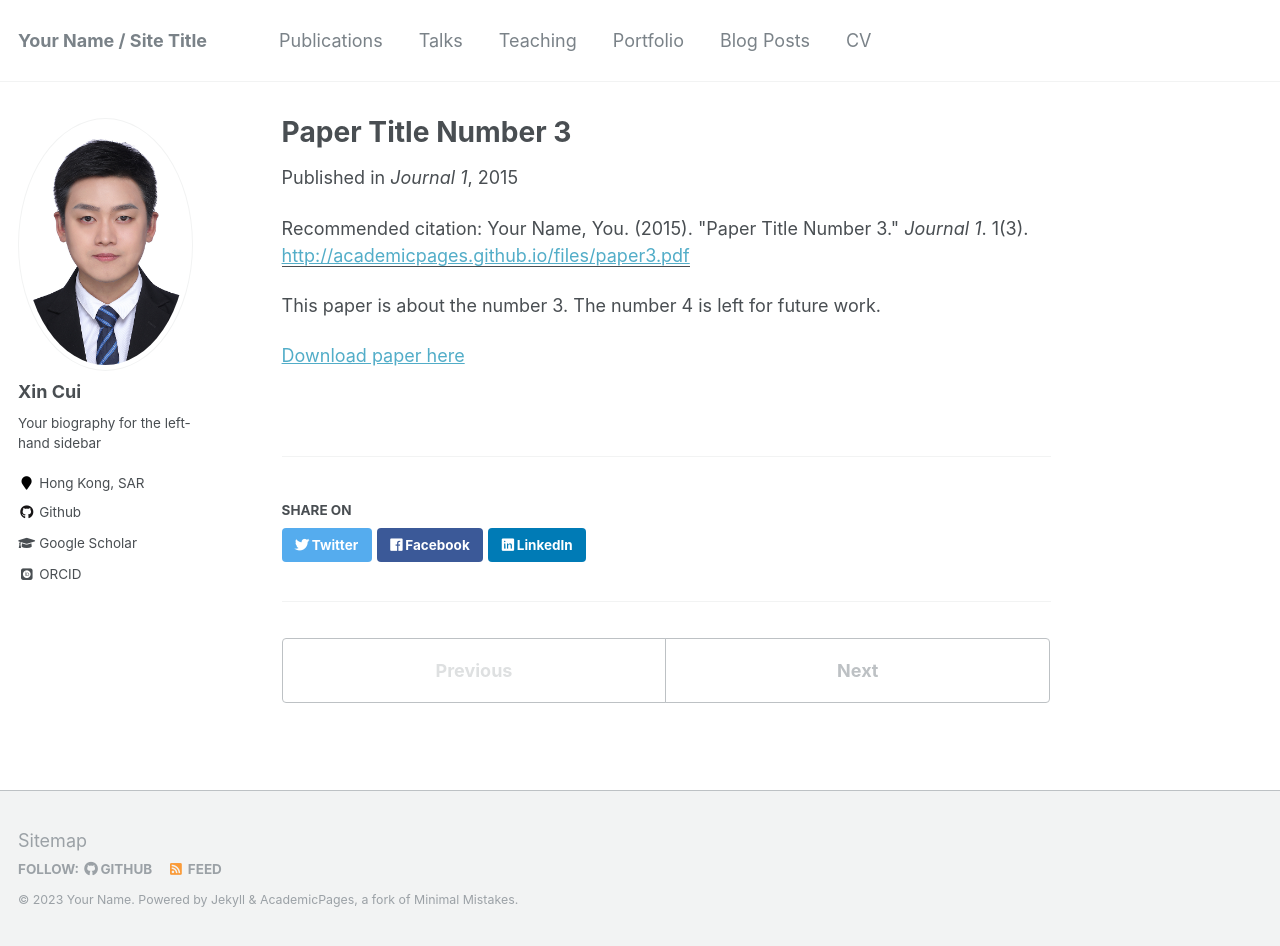
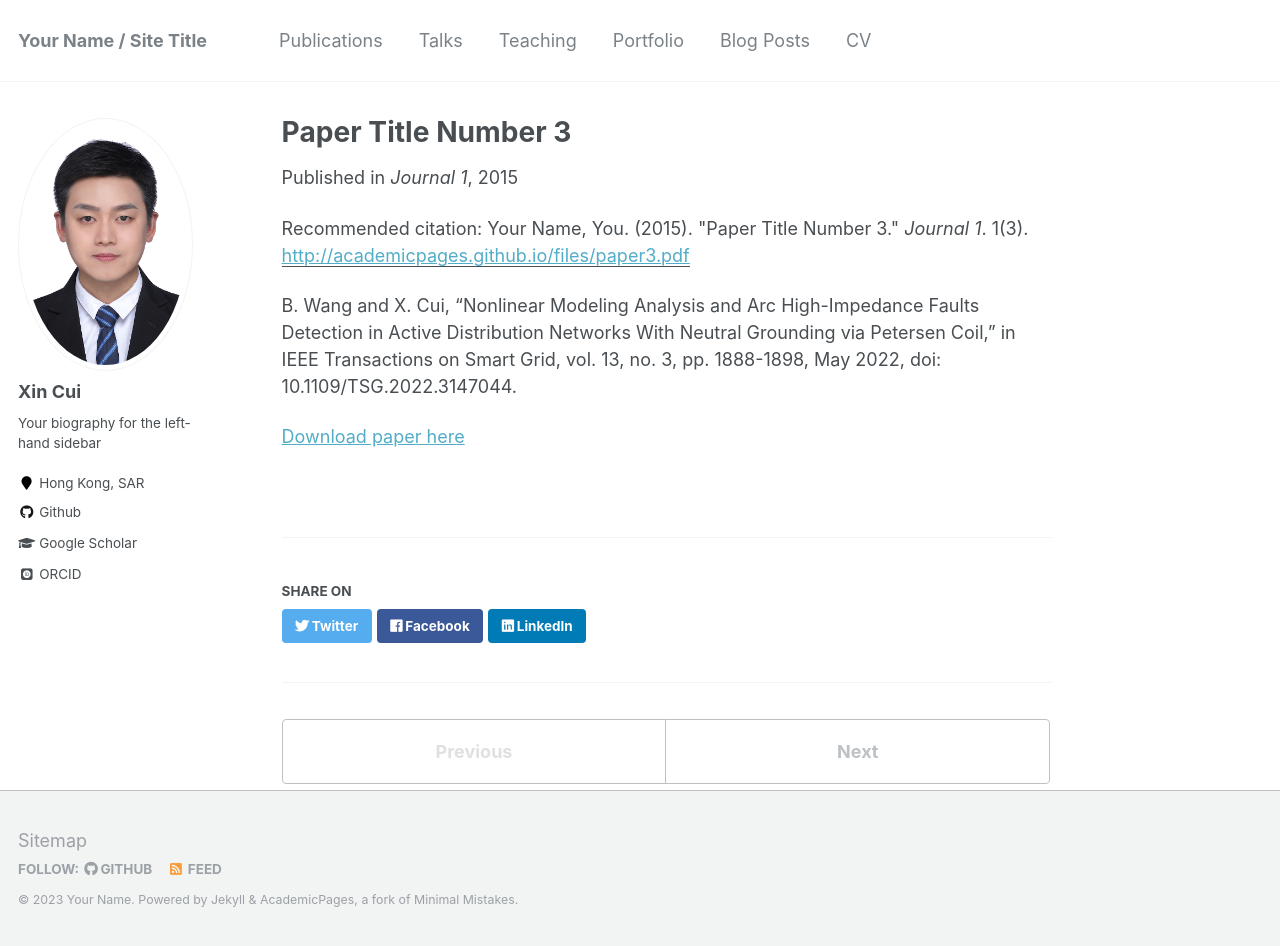
Before and after one commit to CUIXINPOWER/web, a Jekyll site: the page built from _publications/2015-10-01-paper-title-number-3.md, in a window 1280 px wide and 946 px high. Built offline with Jekyll 4.4.1, drawn with Linux system fonts in a browser that asks for light colours; some web fonts are replaced.

Commit message:
Update 2015-10-01-paper-title-number-3.md

```diff
--- a/_publications/2015-10-01-paper-title-number-3.md
+++ b/_publications/2015-10-01-paper-title-number-3.md
@@ -8,6 +8,6 @@ venue: 'Journal 1'
 paperurl: 'http://academicpages.github.io/files/paper3.pdf'
 citation: 'Your Name, You. (2015). &quot;Paper Title Number 3.&quot; <i>Journal 1</i>. 1(3).'
 ---
-This paper is about the number 3. The number 4 is left for future work.
+B. Wang and X. Cui, "Nonlinear Modeling Analysis and Arc High-Impedance Faults Detection in Active Distribution Networks With Neutral Grounding via Petersen Coil," in IEEE Transactions on Smart Grid, vol. 13, no. 3, pp. 1888-1898, May 2022, doi: 10.1109/TSG.2022.3147044.
 
 [Download paper here](http://academicpages.github.io/files/paper3.pdf)
```
